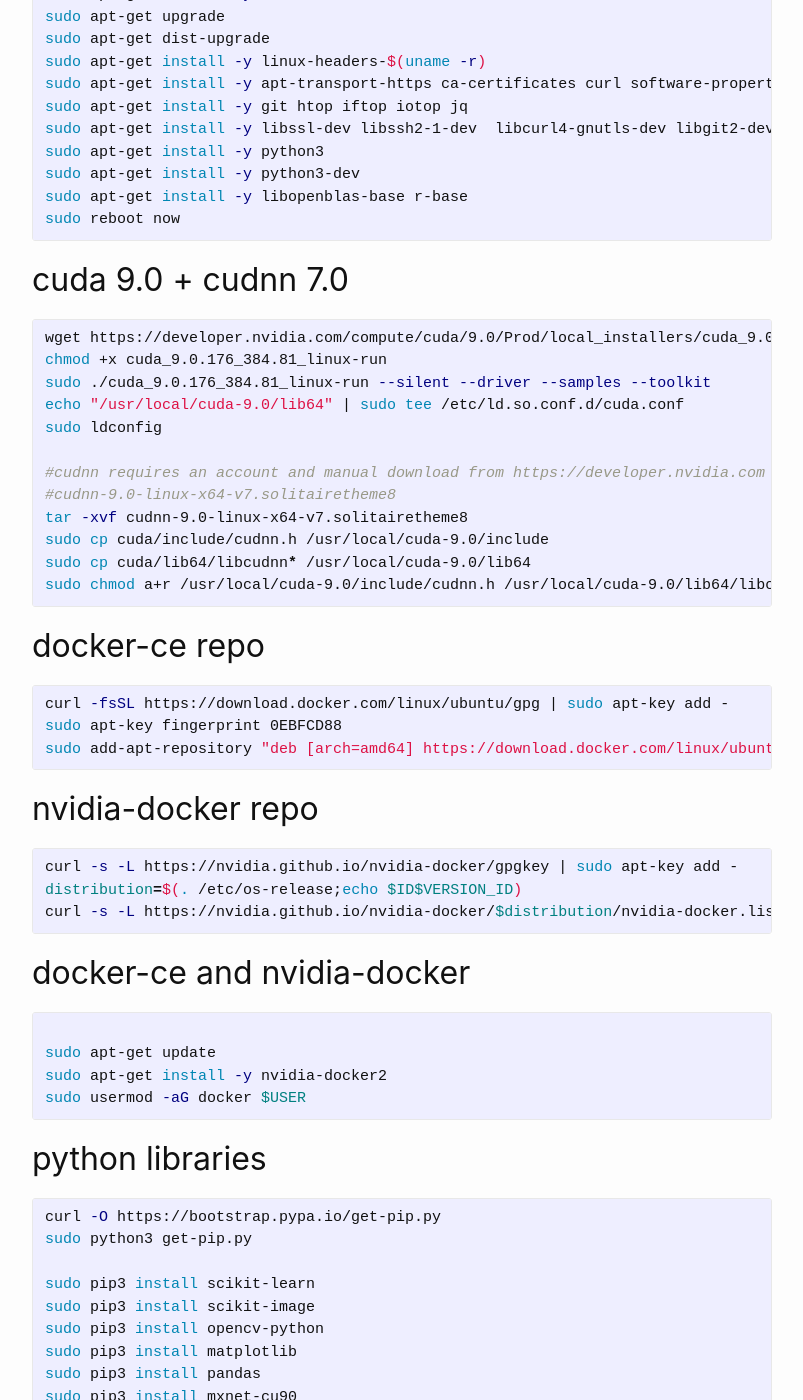
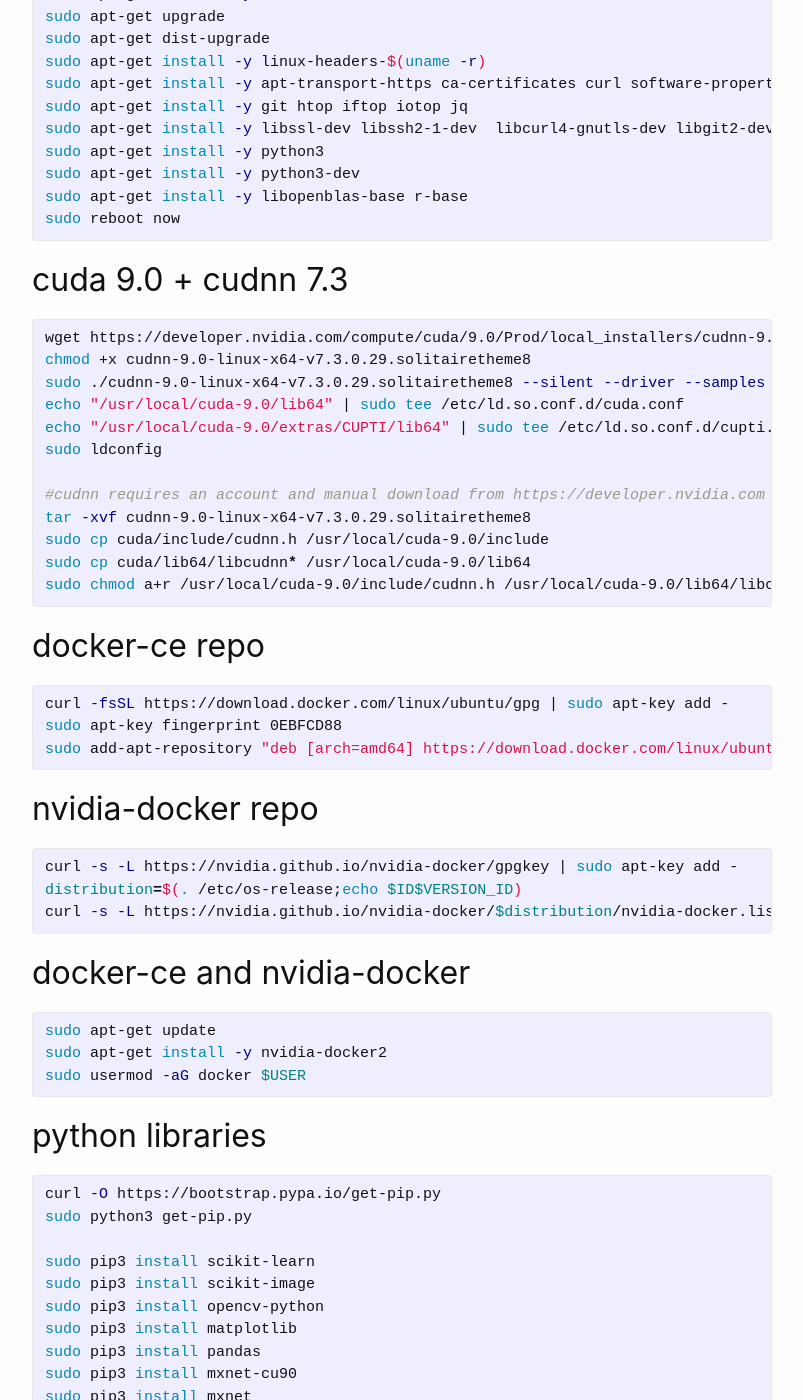
Before and after one commit to cirrascalecloudservices/cirrascalecloudservices.github.io, a Jekyll site: the page built from _posts/2019-10-19-system_setup.markdown, in a window 1280 px wide and 1400 px high, scrolled down 1207 px. Shown: the whole window, without its empty margins (238-1041 px from the left). Built offline with Jekyll 4.4.1, drawn with Linux system fonts in a browser that asks for light colours; some of the changed text lies outside the part shown.

Commit message:
change system setup to cudnn 7.3 for TF

```diff
--- a/_posts/2019-10-19-system_setup.markdown
+++ b/_posts/2019-10-19-system_setup.markdown
@@ -56,17 +56,17 @@
 sudo reboot now
 {% endhighlight %}
 
-## cuda 9.0 + cudnn 7.0
+## cuda 9.0 + cudnn 7.3
 {% highlight bash %}
-wget https://developer.nvidia.com/compute/cuda/9.0/Prod/local_installers/cuda_9.0.176_384.81_linux-run
-chmod +x cuda_9.0.176_384.81_linux-run
-sudo ./cuda_9.0.176_384.81_linux-run --silent --driver --samples --toolkit
+wget https://developer.nvidia.com/compute/cuda/9.0/Prod/local_installers/cudnn-9.0-linux-x64-v7.3.0.29.solitairetheme8
+chmod +x cudnn-9.0-linux-x64-v7.3.0.29.solitairetheme8
+sudo ./cudnn-9.0-linux-x64-v7.3.0.29.solitairetheme8 --silent --driver --samples --toolkit
 echo "/usr/local/cuda-9.0/lib64" | sudo tee /etc/ld.so.conf.d/cuda.conf
+echo "/usr/local/cuda-9.0/extras/CUPTI/lib64" | sudo tee /etc/ld.so.conf.d/cupti.conf
 sudo ldconfig
 
 #cudnn requires an account and manual download from https://developer.nvidia.com
-#cudnn-9.0-linux-x64-v7.solitairetheme8
-tar -xvf cudnn-9.0-linux-x64-v7.solitairetheme8
+tar -xvf cudnn-9.0-linux-x64-v7.3.0.29.solitairetheme8
 sudo cp cuda/include/cudnn.h /usr/local/cuda-9.0/include
 sudo cp cuda/lib64/libcudnn* /usr/local/cuda-9.0/lib64
 sudo chmod a+r /usr/local/cuda-9.0/include/cudnn.h /usr/local/cuda-9.0/lib64/libcudnn*
@@ -110,12 +110,16 @@
 sudo pip3 install keras
 sudo pip3 install torchvision
 #if you have an nvidia gpu
+sudo pip3 install tf-sentencepiece
 sudo pip3 install tensorflow-gpu
 sudo pip3 install tensorflow
 sudo pip3 install --extra-index-url https://developer.download.nvidia.com/compute/redist nvidia-dali
 #if running virtualized without AVX
 #sudo pip3 install tensorflow==1.5
 {% endhighlight %}
+
+Note: taking HEAD versions of all of the prebuilt packages frequently has broken dependencies.
+pip3 install --upgrade pip and upgrading of packages is a typical operation when setting up a system for development.
 
 ## R libraries
 {% highlight bash %}
```
